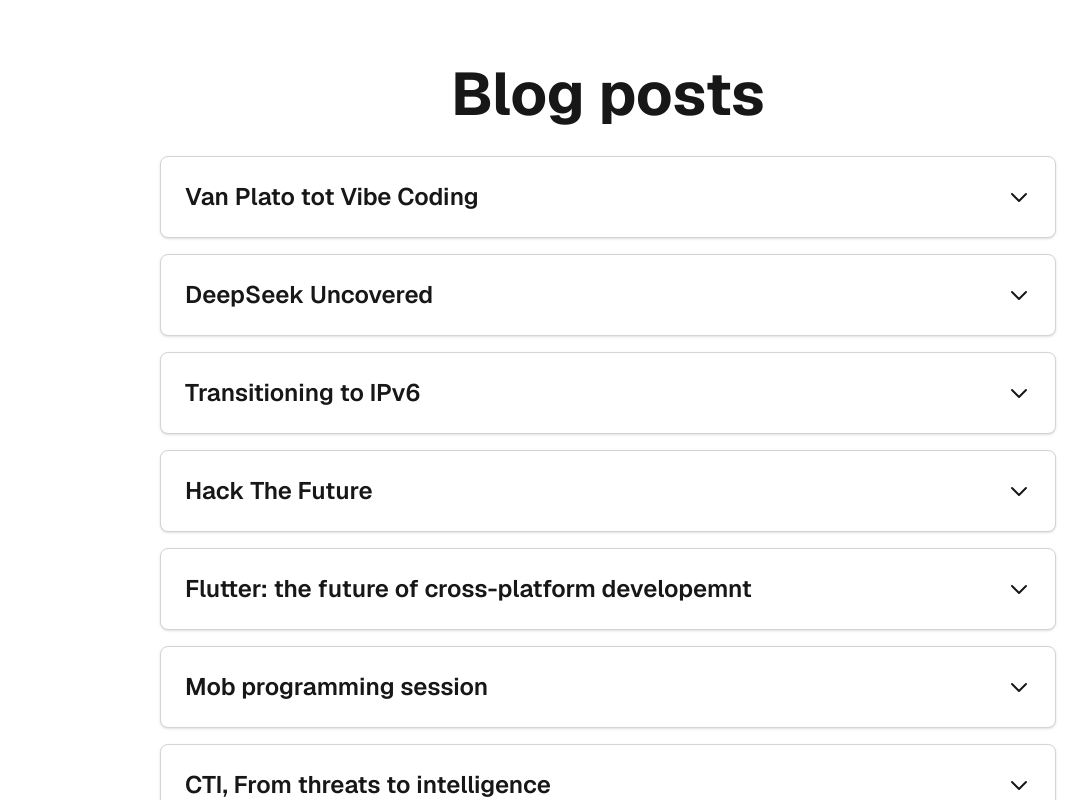
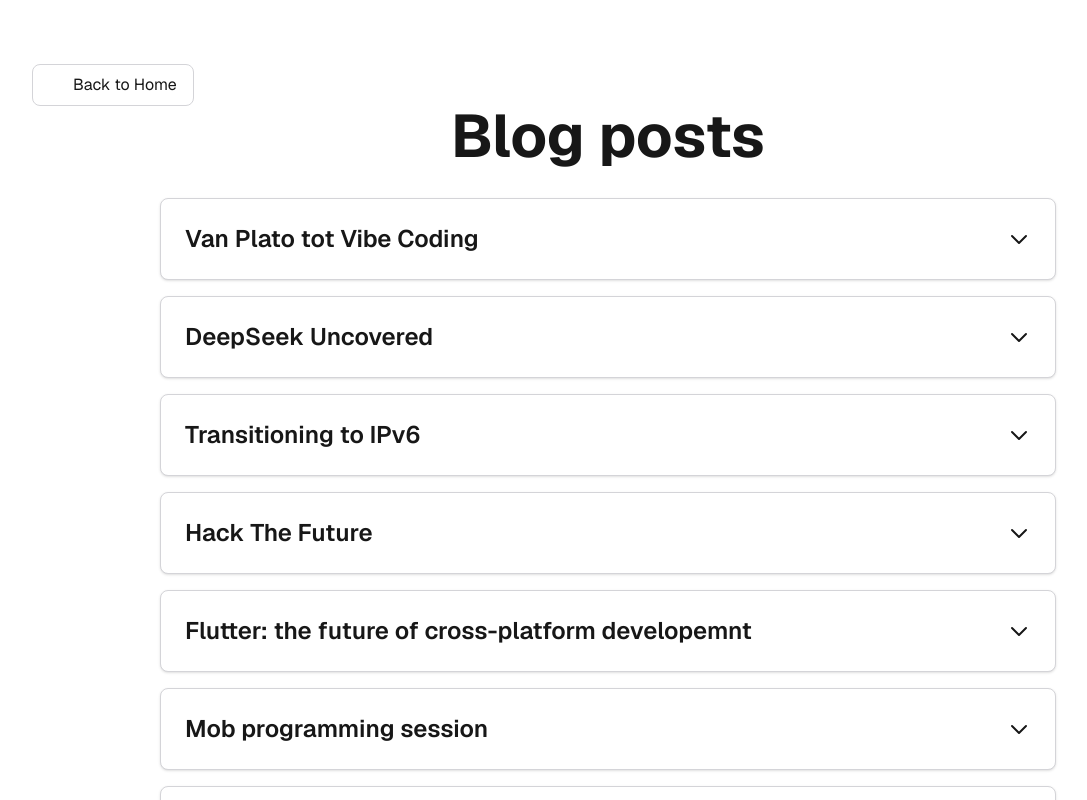
Before and after one commit to Marwahahaha/portfolio, a Next.js app: page /blogposts in a window 1280 px wide. Shown: the top 800 px of the page, without its empty margins (32-1119 px from the left). Built offline with nearby package versions, Linux system fonts and the light colour scheme.

Commit message:
Add back button

```diff
--- a/src/app/blogposts/page.tsx
+++ b/src/app/blogposts/page.tsx
@@ -2,6 +2,7 @@
 
 import { useState } from "react";
 import BlogPost from "./blogpost";
+import BackButton from "../components/BackButton";
 
 export default function BlogPostsPage() {
     const [expandedPost, setExpandedPost] = useState<number | null>(null);
@@ -46,9 +47,9 @@
             title: "Flutter: the future of cross-platform developemnt",
             content: "",
             images: [
-                "/media/flutter.jpg",
-                "/media/flutter-2.jpg",
-                "/media/flutter-3.jpg",
+                "/media/flutter.jpeg",
+                "/media/flutter-2.jpeg",
+                "/media/flutter-3.jpeg",
             ]
         },
         {
@@ -71,8 +72,8 @@
             content: "",
             images: [
                 "/media/ot-security.jpg",
-                "/media/ot-security-2.jpg",
-                "/media/ot-security-3.jpg",
+                "/media/ot-security-2.jpeg",
+                "/media/ot-security-3.jpeg",
             ]
         },
         {
@@ -91,6 +92,7 @@
     };
     return (
         <div className="min-h-screen bg-custom-bg font-sans p-8 md:p-12 lg:p-16">
+            <BackButton />
             <h1 className="text-4xl md:text-5xl lg:text-6xl text-center font-bold mb-8 dark:text-zinc-50">
                 Blog posts
             </h1>
--- /dev/null
+++ b/src/app/components/BackButton.tsx
@@ -0,0 +1,25 @@
+import Link from "next/link";
+
+export default function BackButton() {
+    return (
+        <Link
+            href="/"
+            className="inline-flex items-center gap-2 px-4 py-2 bg-white dark:bg-zinc-800 border border-zinc-300 dark:border-zinc-700 rounded-lg hover:bg-zinc-50 dark:hover:bg-zinc-700 transition-colors"
+        >
+            <svg
+                className="w-4 h-4"
+                fill="none"
+                stroke="white"
+                viewBox="0 0 24 24"
+            >
+                <path
+                    strokeLinecap="round"
+                    strokeLinejoin="round"
+                    strokeWidth={2}
+                    d="M10 19l-7-7m0 0l7-7m-7 7h18"
+                />
+            </svg>
+            Back to Home
+        </Link>
+    );
+}
```
